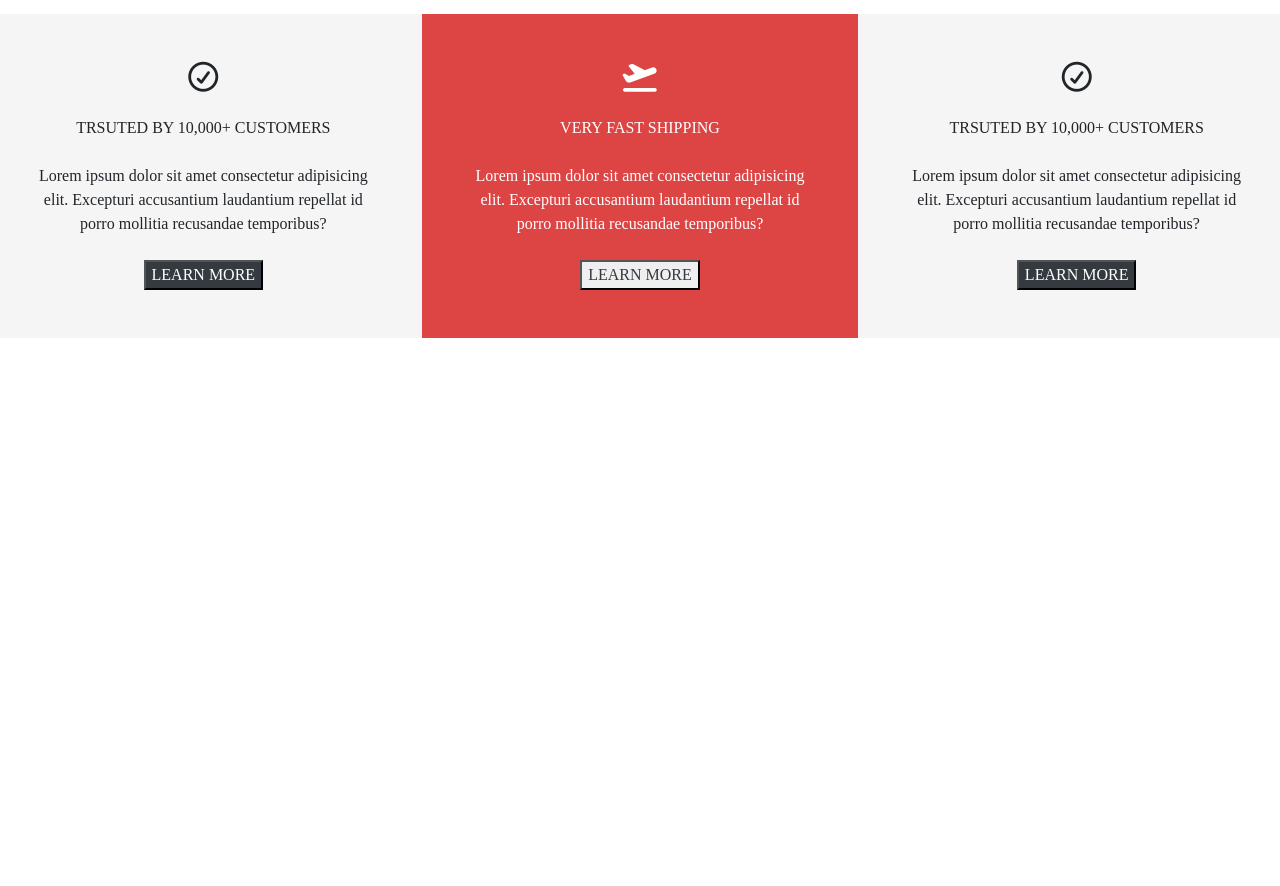
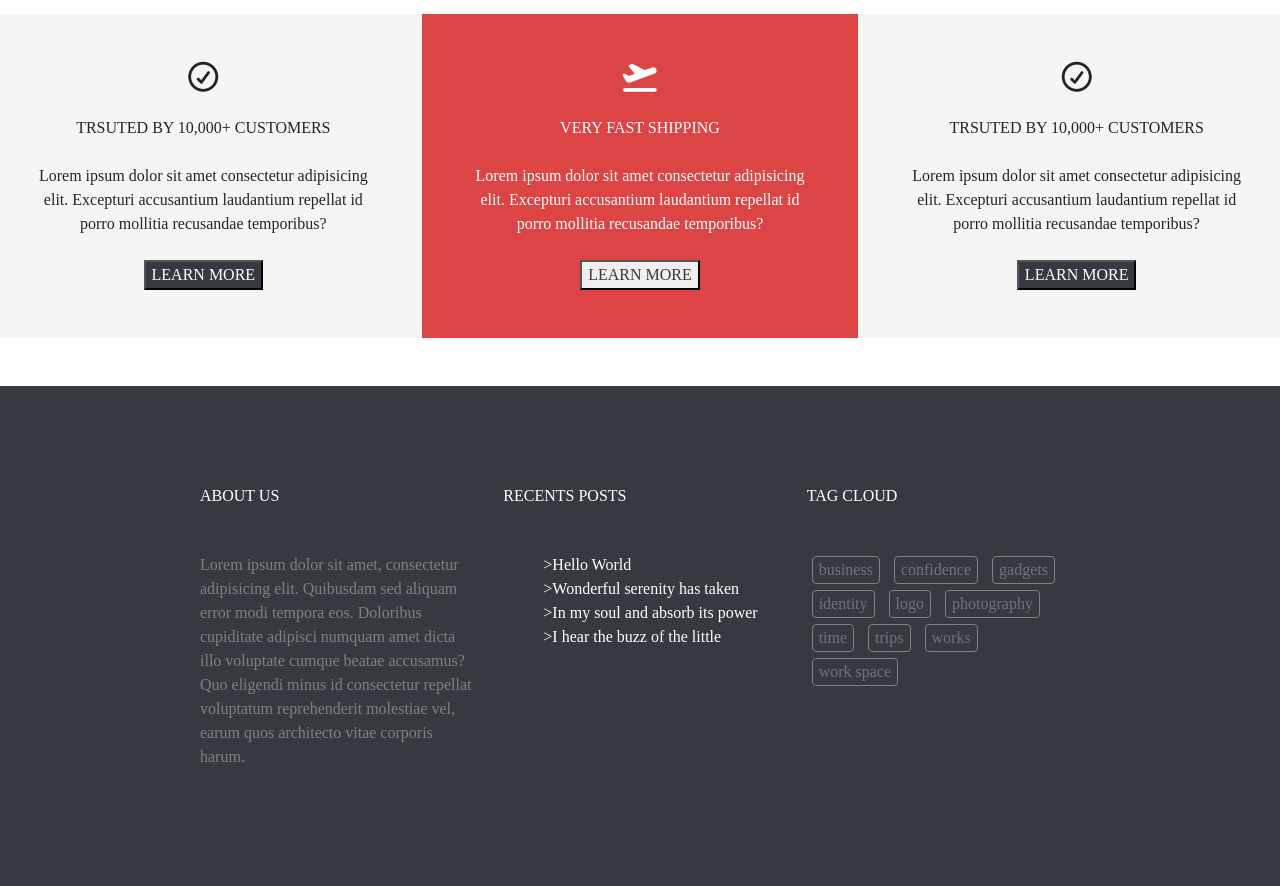
Before and after one commit to Anis662/cs_emporium_js_14, a website: page index.html in a window 1280 px wide. Shown: the part 2535-3421 px from the top of the page. Before the commit the page ends 2873 px from the top, so only its background shows below. Drawn offline with Linux system fonts and the light colour scheme.

Commit message:
Finalisation de la septieme section

```diff
--- a/index.html
+++ b/index.html
@@ -208,7 +208,47 @@
                 </div>
             </div>
         </section>
+        <!-- La septieme section -->
 
+        <section id="section7" class="mt-5">
+            <div class="row">
+                <div class="col-4">
+                    <h6 class="text-white text-uppercase mb-5">About us</h6 >
+                    <p>Lorem ipsum dolor sit amet, consectetur adipisicing elit. Quibusdam sed aliquam error modi tempora eos. Doloribus cupiditate adipisci numquam amet dicta illo voluptate cumque beatae accusamus? Quo eligendi minus id consectetur repellat voluptatum reprehenderit molestiae vel, earum quos architecto vitae corporis harum.</p>
+                </div>
+                <div class="col-4">
+                    <h6 class="text-white text-uppercase mb-5">Recents posts</h6>
+                    <ul>
+                        <li>>Hello World</li>
+                        <li>>Wonderful serenity has taken</li>
+                        <li>>In my soul and absorb its power</li>
+                        <li>>I hear the buzz of the little</li>
+                    </ul>
+                </div>
+                <div class="col-4">
+                    <h6 class="text-white text-uppercase mb-5">tag cloud</h6>
+                    <div>
+                        <button class="bg-dark text-secondary">business</button>
+                        <button class="bg-dark text-secondary">confidence</button>
+                        <button class="bg-dark text-secondary">gadgets</button>
+                    </div>
+                    <div>
+                        <button class="bg-dark text-secondary">identity</button>
+                        <button class="bg-dark text-secondary">logo</button>
+                        <button class="bg-dark text-secondary">photography</button>
+                    </div>
+                    <div>
+                        <button class="bg-dark text-secondary">time</button>
+                        <button class="bg-dark text-secondary">trips</button>
+                        <button class="bg-dark text-secondary">works</button>
+                    </div>
+                    <div>
+                        <button class="bg-dark text-secondary"> work space</button>
+                    </div>
+                </div>
+            </div>
+
+        </section>
     <script src="./public/js/main.js"></script>
 </body>
 </html>
--- a/src/sass/style.sass
+++ b/src/sass/style.sass
@@ -161,3 +161,21 @@ header
             &:last-child
 
                 background-color: #f3f2f3c5
+#section7
+    background-color: #343A40
+    height: 500px
+    .row
+        padding: 100px 200px
+        .col-4
+            p
+                color: grey
+            &:nth-child(2)
+                ul
+                    color: white
+                    li
+                        list-style-type: none
+            &:last-child
+                button
+                    border: 1px solid grey
+                    border-radius: 4px
+                    margin: 3px 5px
```
Also changed, not shown: public/css/stle.css, public/css/style.css, 2 other files.
